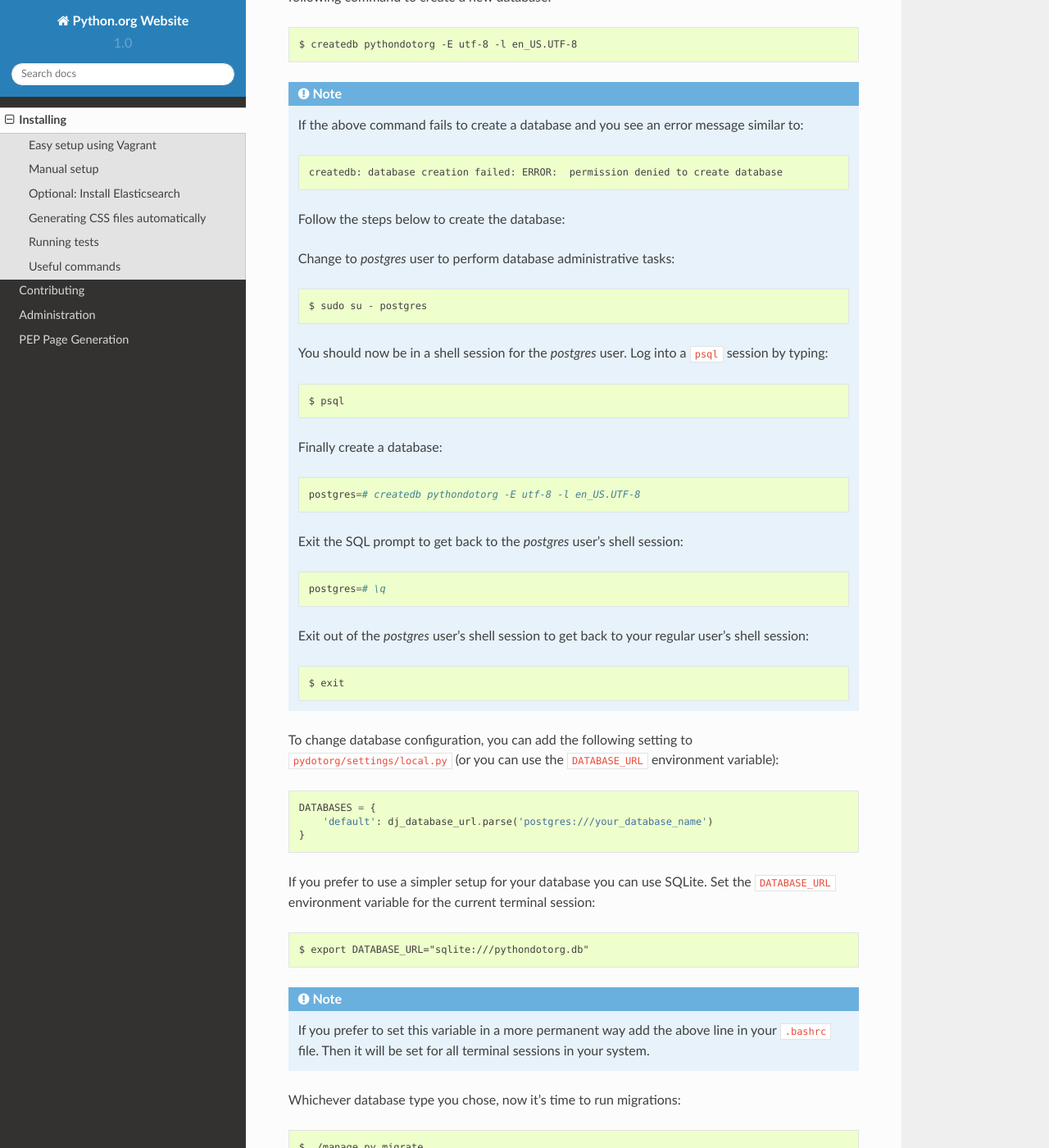
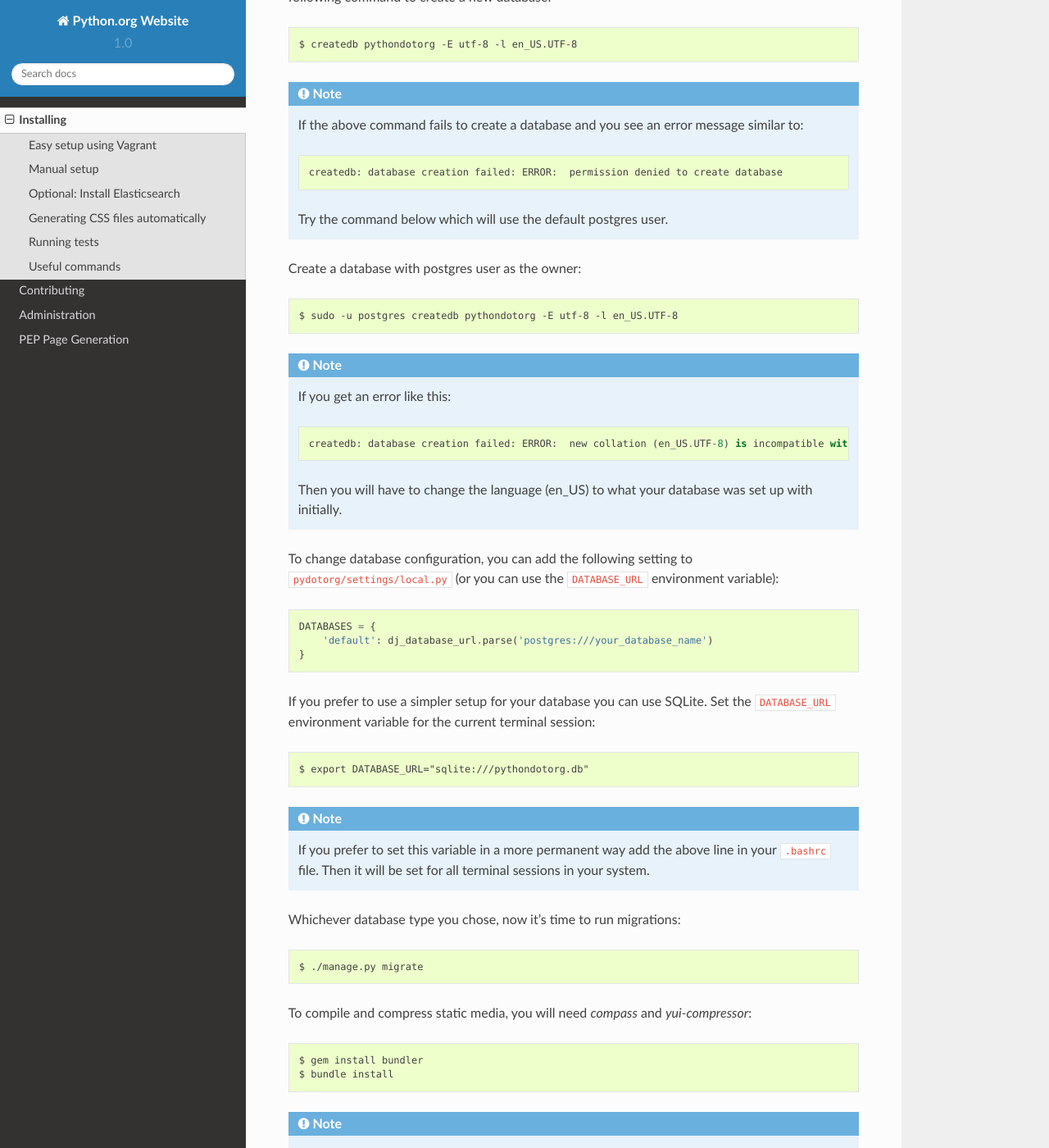
Before and after one commit to python/pythondotorg, a Sphinx documentation site: the page built from docs/source/install.rst, in a window 1280 px wide and 1400 px high, scrolled down 1315 px. Shown: the whole window at 82% size. Built offline with Sphinx 7.4.7 and the Read the Docs theme 2.0.0, drawn with Linux system fonts in a browser that asks for light colours.

Commit message:
Simplify postgres database creating instructions.
Simplified instructions for the contributors when they want to create a
new database and must use postgres user account as the owner.
Now it is a one liner.
Also added suggestion of what to do if the languages do not match.

```diff
--- a/docs/source/install.rst
+++ b/docs/source/install.rst
@@ -62,34 +62,23 @@ default. Run the following command to create a new database::
 
 .. note::
 
-   If the above command fails to create a database and you see an error message
-   similar to::
+    If the above command fails to create a database and you see an error message similar to::
 
-       createdb: database creation failed: ERROR:  permission denied to create database
+        createdb: database creation failed: ERROR:  permission denied to create database
 
-   Follow the steps below to create the database:
+    Try the command below which will use the default postgres user.
 
-   Change to *postgres* user to perform database administrative tasks::
+Create a database with postgres user as the owner::
 
-       $ sudo su - postgres
+    $ sudo -u postgres createdb pythondotorg -E utf-8 -l en_US.UTF-8
 
-   You should now be in a shell session for the *postgres* user. Log into a ``psql``
-   session by typing::
+.. note::
 
-       $ psql
+    If you get an error like this::
 
-   Finally create a database::
+        createdb: database creation failed: ERROR:  new collation (en_US.UTF-8) is incompatible with the collation of the template database (en_GB.UTF-8)
 
-       postgres=# createdb pythondotorg -E utf-8 -l en_US.UTF-8
-
-   Exit the SQL prompt to get back to the *postgres* user's shell session::
-
-       postgres=# \q
-
-   Exit out of the *postgres* user's shell session to get back to your regular
-   user's shell session::
-
-       $ exit
+    Then you will have to change the language (en_US) to what your database was set up with initially.
 
 To change database configuration, you can add the following setting to
 ``pydotorg/settings/local.py`` (or you can use the ``DATABASE_URL`` environment
```
